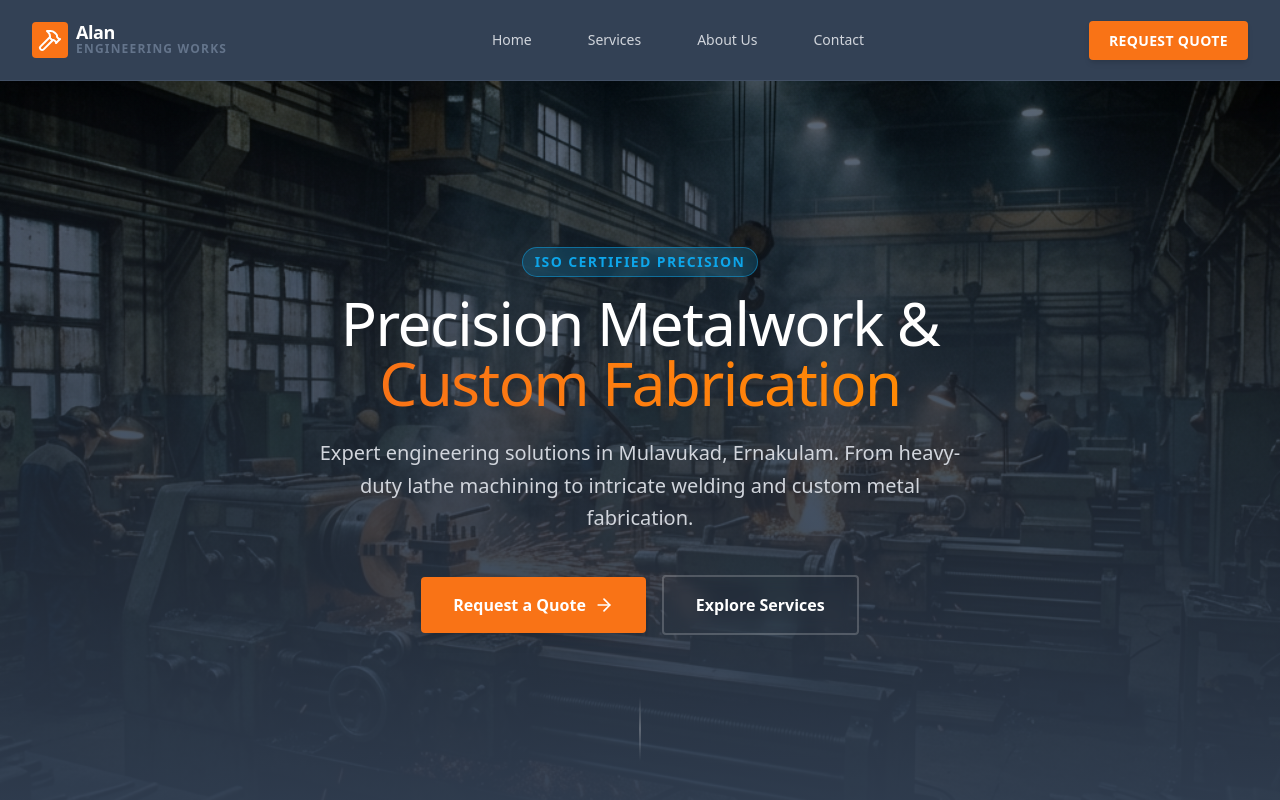
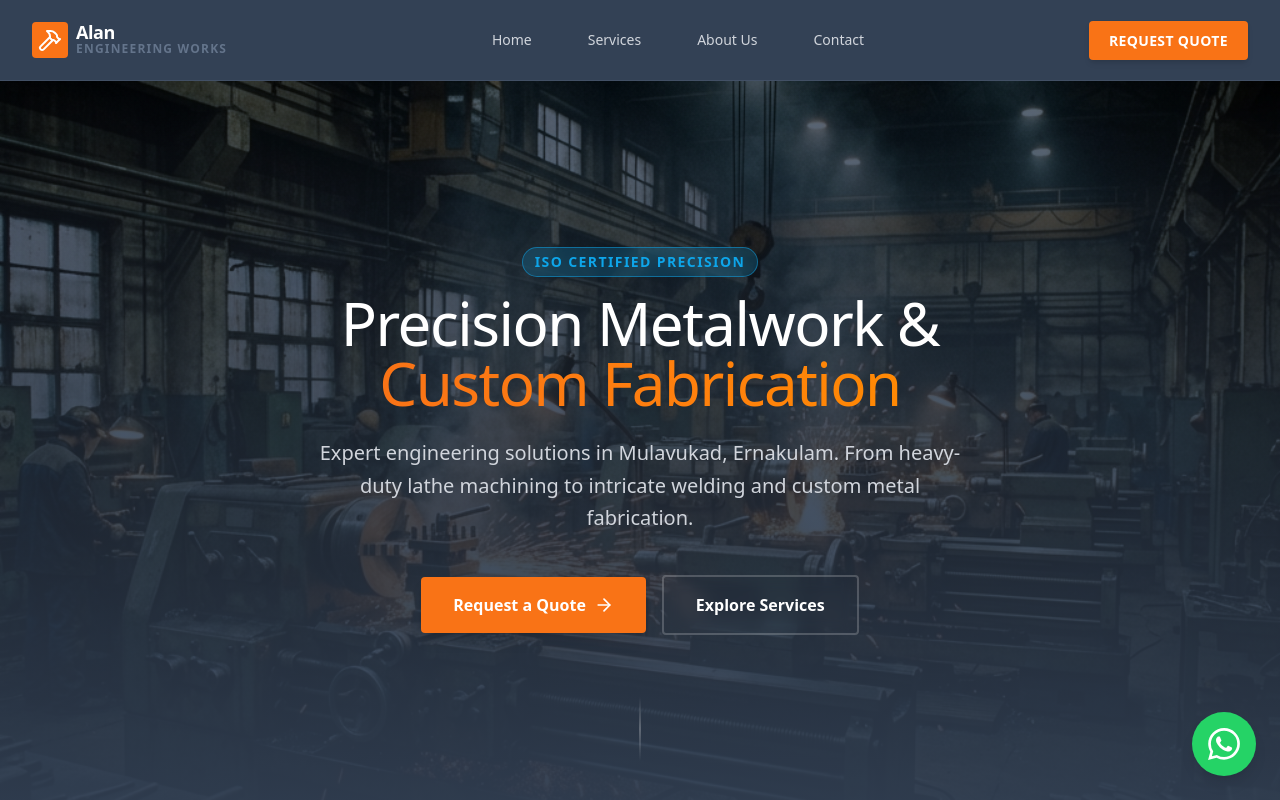
Before and after one commit to alanbarret/alan-engineering-works, a Next.js app: page / in a window 1280 px wide. Shown: the top 800 px of the page. Built offline with nearby package versions, Linux system fonts and the light colour scheme.

Commit message:
feat: Add floating WhatsApp button

```diff
--- a/app/layout.tsx
+++ b/app/layout.tsx
@@ -2,6 +2,7 @@ import type { Metadata } from "next";
 import { Geist, Geist_Mono } from "next/font/google";
 import Navbar from "@/components/Navbar";
 import Footer from "@/components/Footer";
+import WhatsAppButton from "@/components/WhatsAppButton";
 import "./globals.css";
 
 const geistSans = Geist({
@@ -37,6 +38,7 @@ export default function RootLayout({
         <main className="flex-grow">
           {children}
         </main>
+        <WhatsAppButton />
         <Footer />
       </body>
     </html>
--- /dev/null
+++ b/components/WhatsAppButton.tsx
@@ -0,0 +1,34 @@
+"use client";
+
+import { MessageCircle } from "lucide-react";
+
+export default function WhatsAppButton() {
+    const phoneNumber = "917025424749";
+    const message = "Hi, I would like to inquire about your services.";
+
+    return (
+        <a
+            href={`https://wa.me/${phoneNumber}?text=${encodeURIComponent(message)}`}
+            target="_blank"
+            rel="noopener noreferrer"
+            className="fixed bottom-6 right-6 z-50 bg-[#25D366] hover:bg-[#20bd5a] text-white p-4 rounded-full shadow-lg transition-transform hover:scale-110 flex items-center justify-center group"
+            aria-label="Chat on WhatsApp"
+        >
+            {/* Tooltip */}
+            <span className="absolute right-full mr-4 bg-white dark:bg-slate-800 text-slate-800 dark:text-white px-3 py-1.5 rounded-lg text-sm font-medium shadow-md opacity-0 group-hover:opacity-100 transition-opacity whitespace-nowrap pointer-events-none hidden md:block border border-slate-100 dark:border-slate-700">
+                Chat with us
+                {/* Little arrow for tooltip */}
+                <span className="absolute top-1/2 -right-1 -translate-y-1/2 w-2 h-2 bg-white dark:bg-slate-800 border-t border-r border-slate-100 dark:border-slate-700 rotate-45"></span>
+            </span>
+
+            <svg
+                viewBox="0 0 24 24"
+                fill="currentColor"
+                className="w-8 h-8"
+                xmlns="http://www.w3.org/2000/svg"
+            >
+                <path d="M17.472 14.382c-.297-.149-1.758-.867-2.03-.967-.273-.099-.471-.148-.67.15-.197.297-.767.966-.94 1.164-.173.199-.347.223-.644.075-.297-.15-1.255-.463-2.39-1.475-.883-.788-1.48-1.761-1.653-2.059-.173-.297-.018-.458.13-.606.134-.133.298-.347.446-.52.149-.174.198-.298.298-.497.099-.198.05-.371-.025-.52-.075-.149-.669-1.612-.916-2.207-.242-.579-.487-.5-.669-.51-.173-.008-.371-.01-.57-.01-.198 0-.52.074-.792.372-.272.297-1.04 1.016-1.04 2.479 0 1.462 1.065 2.875 1.213 3.074.149.198 2.096 3.2 5.077 4.487.709.306 1.262.489 1.694.625.712.227 1.36.195 1.871.118.571-.085 1.758-.719 2.006-1.413.248-.694.248-1.289.173-1.413-.074-.124-.272-.198-.57-.347m-5.421 7.403h-.004a9.87 9.87 0 01-5.031-1.378l-.361-.214-3.741.982.998-3.648-.235-.374a9.86 9.86 0 01-1.51-5.26c.001-5.45 4.436-9.884 9.888-9.884 2.64 0 5.122 1.03 6.988 2.898a9.825 9.825 0 012.893 6.994c-.003 5.45-4.437 9.884-9.885 9.884m8.413-18.297A11.815 11.815 0 0012.05 0C5.495 0 .16 5.335.157 11.892c0 2.096.547 4.142 1.588 5.945L.057 24l6.305-1.654a11.882 11.882 0 005.683 1.448h.005c6.554 0 11.89-5.335 11.893-11.893a11.821 11.821 0 00-3.48-8.413Z" />
+            </svg>
+        </a>
+    );
+}
```
